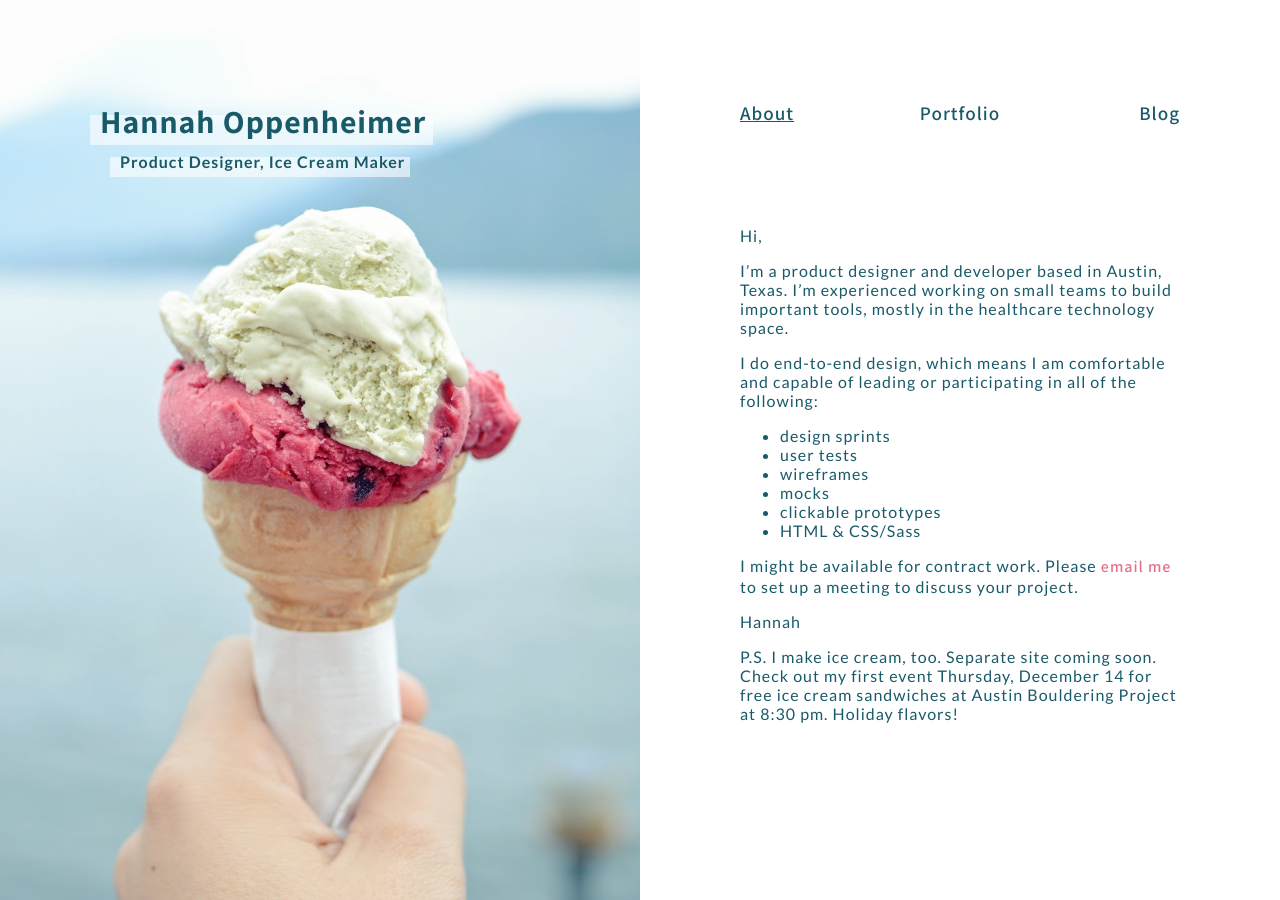
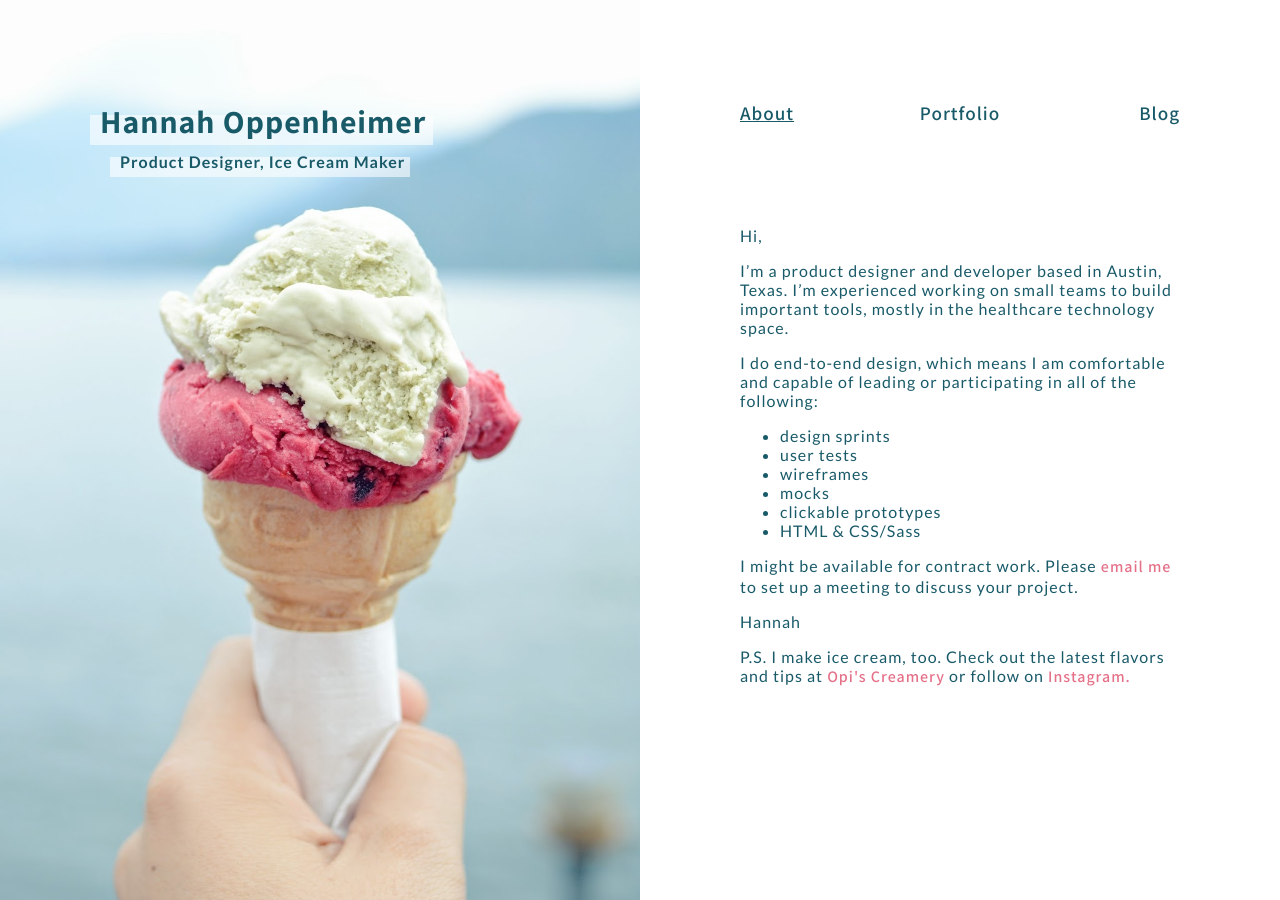
Before and after one commit to hannahhearth/hannahhearth.github.io, a Jekyll site: the page built from index.html, in a window 1280 px wide. Built offline with Jekyll 4.4.1, drawn with Linux system fonts in a browser that asks for light colours; a script that is not in the unit is left out.

Commit message:
update Opi's Creamery

```diff
--- a/index.html
+++ b/index.html
@@ -27,6 +27,6 @@ to discuss your project.</p>
 
 <p>Hannah</p>
 
-<p>P.S. I make ice cream, too. Separate site coming soon. Check out my first
-event Thursday, December 14 for free ice cream sandwiches at Austin Bouldering
-Project at 8:30 pm. Holiday flavors!</p>
+<p>P.S. I make ice cream, too. Check out the latest flavors and tips at <a
+  href="https://opiscreamery.com/" target="_blank">Opi's Creamery</a> or follow
+on <a href="https://www.instagram.com/opiscreamery/" target="_blank">Instagram.</a></p>
```
